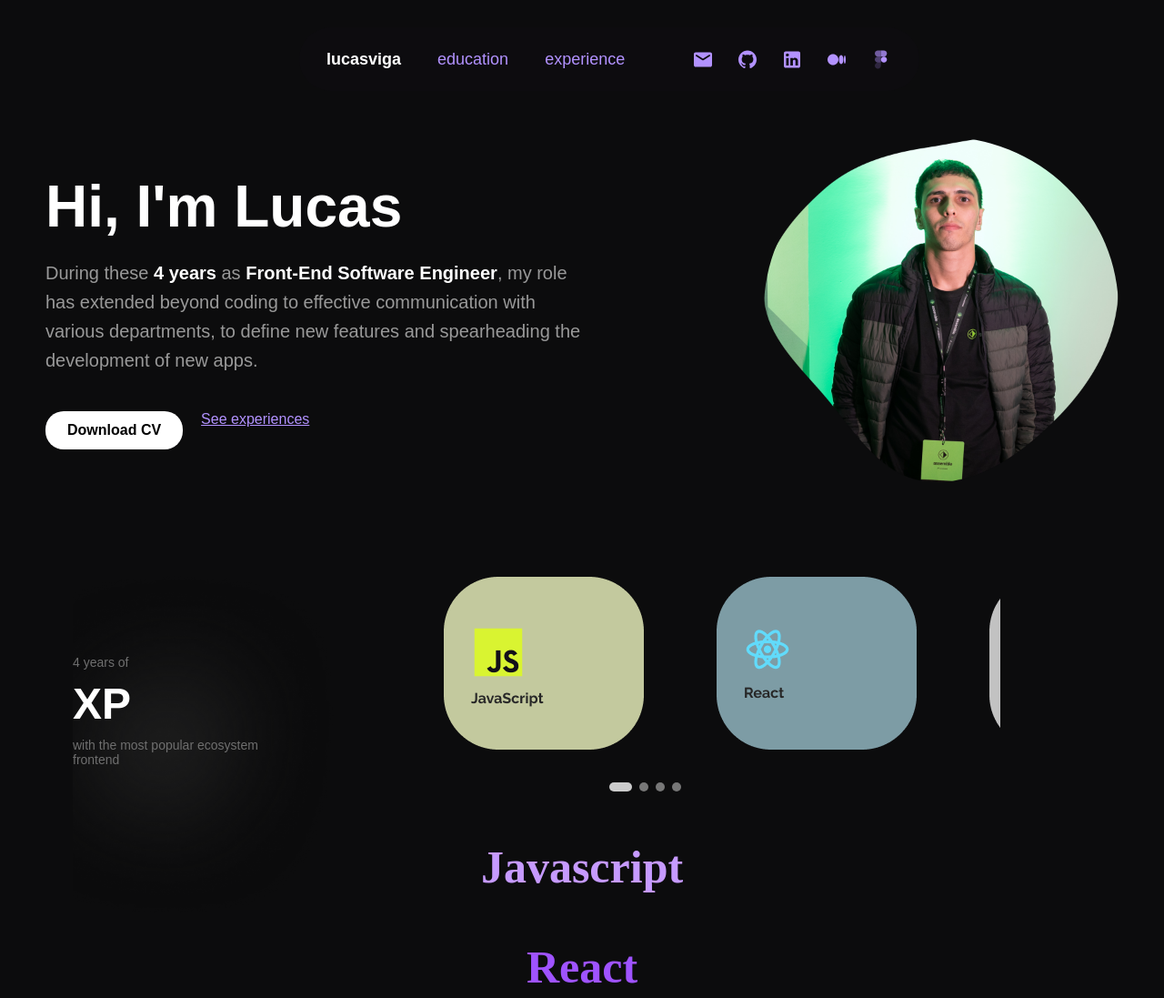
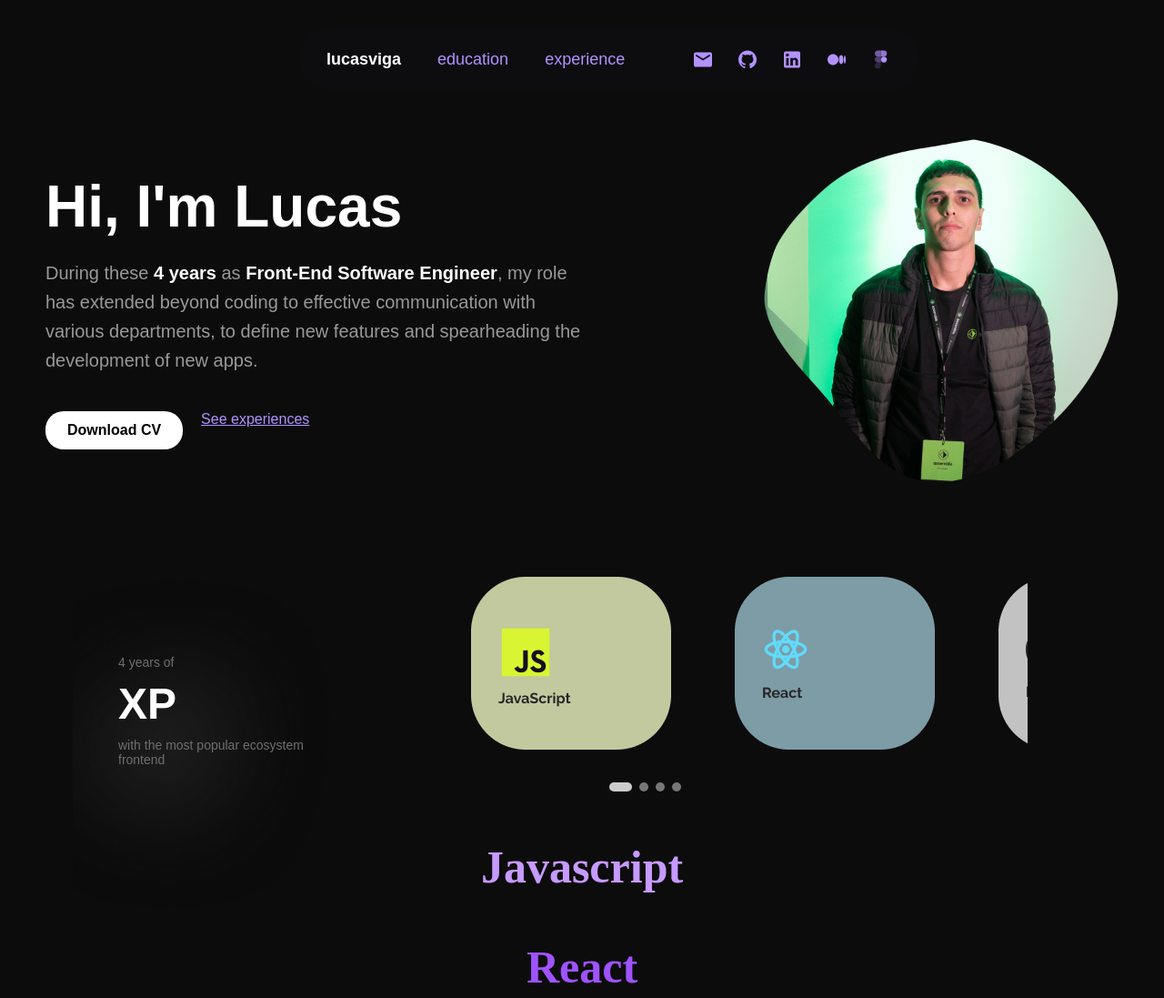
Before and after one commit to MouadDk/Partiel, a plain HTML site: page index.html in a window 1280 px wide. Shown: the top 1097 px of the page at 91% size. Drawn offline with Linux system fonts and the light colour scheme.

Commit message:
final commit needs more changes in media

```diff
--- a/index.css
+++ b/index.css
@@ -140,6 +140,7 @@ margin-top: 114px;
 margin-left: 100px;
 }
 .xp-text {
+  left: 50px;
   color: white;
   position: relative;
   padding-top: 100px;
@@ -161,13 +162,13 @@ margin-left: 100px;
 
 .tech-cards {
   display: flex;
-  gap: 20px;
+  gap: 10px;
   justify-content: flex-start;
   overflow: hidden;
   width: 750px;
   margin: 0 auto;
   position: relative;
-  right: 100px;
+  right: 70px
 }
 
 
```
